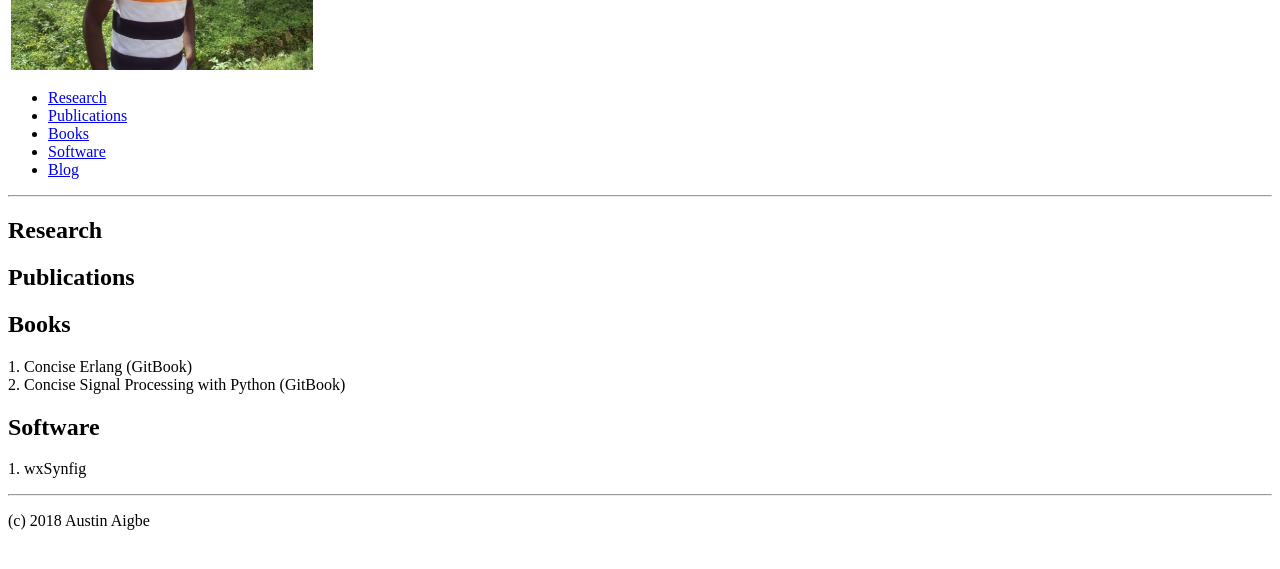
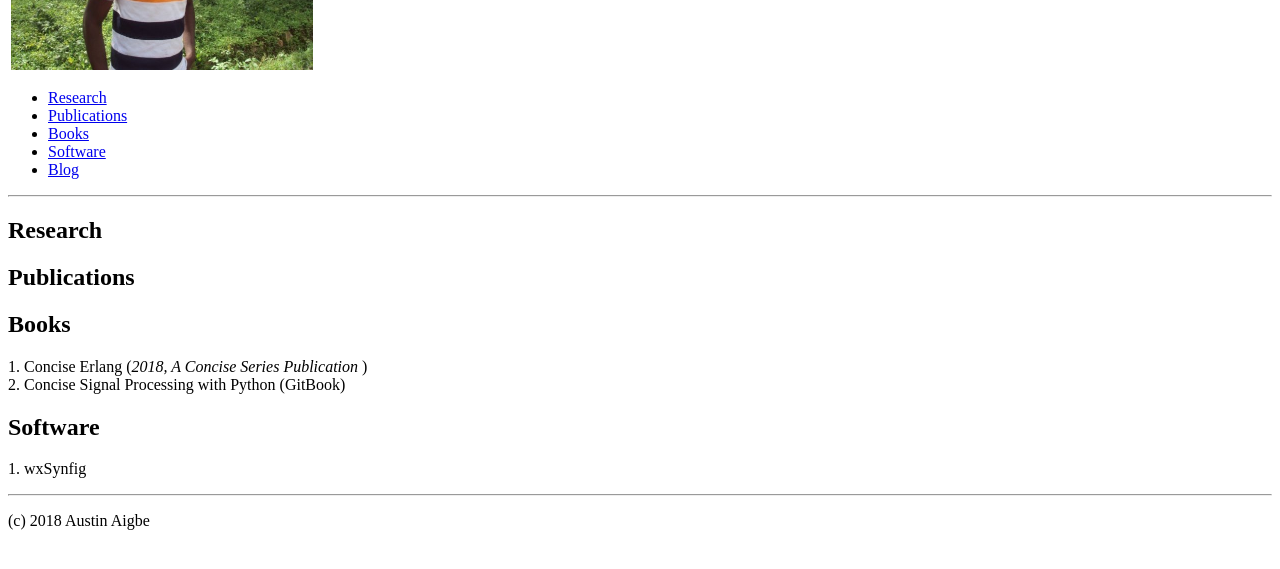
Before and after one commit to eshikafe/eshikafe_github_io, a plain HTML site: page index.html in a window 1280 px wide. Shown: the part 169-738 px from the top of the page. Drawn offline with Linux system fonts and the light colour scheme.

Commit message:
update books section

```diff
--- a/index.html
+++ b/index.html
@@ -33,7 +33,7 @@ Founder: <A HREF="http://www.examtutor.com.ng/">ExamTutor</A>, Concise Series Pu
 <H2><A NAME="Publications">Publications</A></H2>
 <H2><A NAME="Books">Books</A></H2>
 <p>
-	1. Concise Erlang (GitBook) <br>
+	1. Concise Erlang (<i>2018, A Concise Series Publication </i>) <br>
 	2. Concise Signal Processing with Python (GitBook)
 </p>
 
```
